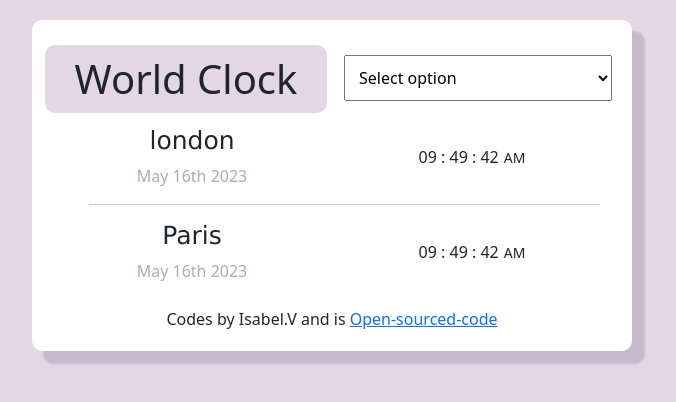
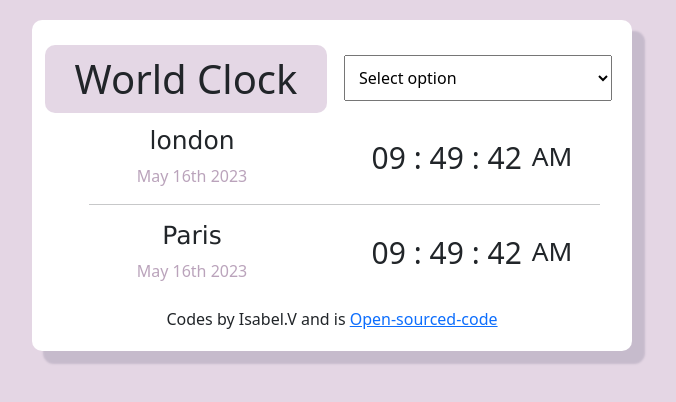
Before and after one commit to Isa18V/world-clock, a plain HTML site: page index.html in a window 1280 px wide. Shown: the whole page, without its empty margins (308-984 px from the left). Drawn offline with nearby package versions, Linux system fonts and the light colour scheme.

Commit message:
updated css

```diff
--- a/src/style.css
+++ b/src/style.css
@@ -24,7 +24,7 @@ hr {
   margin-left: 25px;
 }
 small {
-  margin-left: 5px;
+  margin-left: 10px;
 }
 footer {
   text-align: center;
@@ -52,4 +52,5 @@ footer {
   display: flex;
   justify-content: center;
   align-items: center;
+  font-size: 30px;
 }
```
